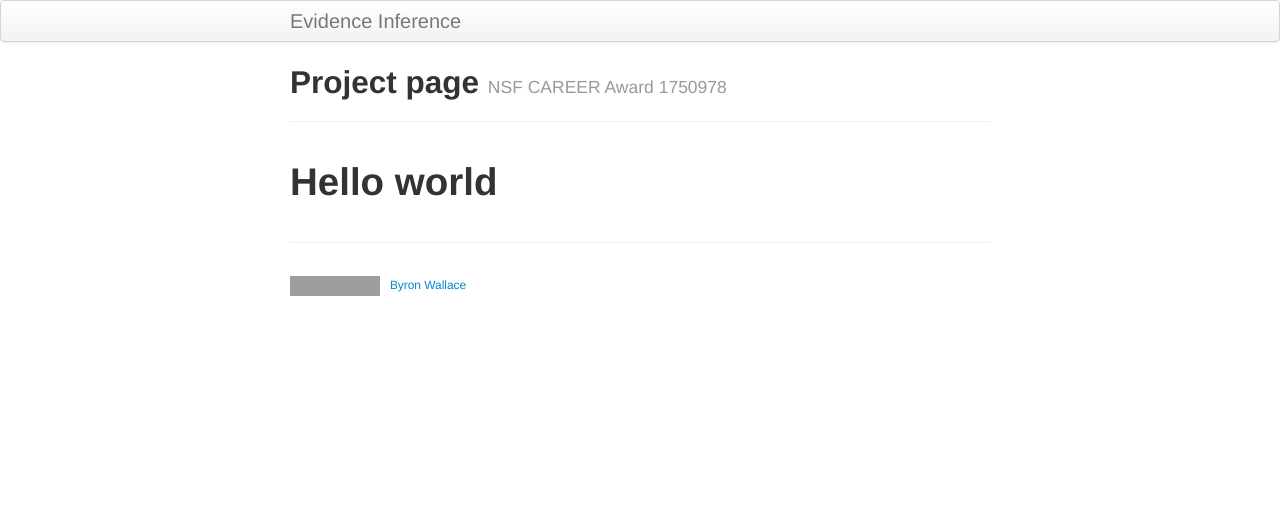
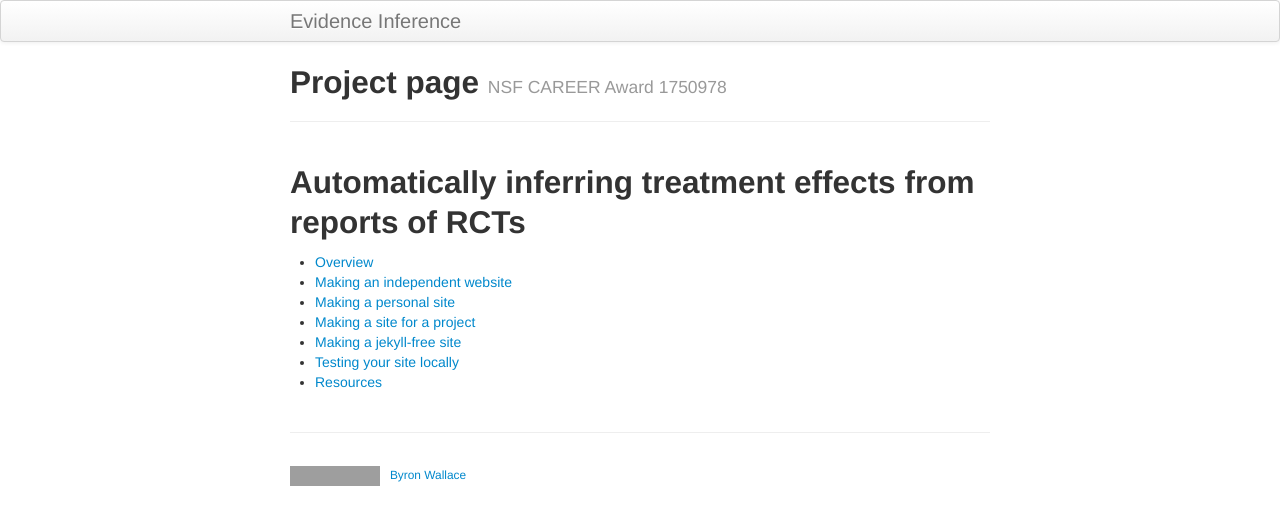
Before and after one commit to bwallace/evidence_inference, a Jekyll site: the page built from index.md, in a window 1280 px wide. Shown: the top 525 px of the page. Built offline with Jekyll 4.4.1, drawn with Linux system fonts in a browser that asks for light colours; grey boxes are pictures that could not be loaded.

Commit message:
Update index.md

```diff
--- a/index.md
+++ b/index.md
@@ -4,4 +4,13 @@ title: Project page
 tagline: NSF CAREER Award 1750978
 ---
 
-# Hello world
+## Automatically inferring treatment effects from reports of RCTs
+
+
+- [Overview](pages/overview.html)
+- [Making an independent website](pages/independent_site.html)
+- [Making a personal site](pages/user_site.html)
+- [Making a site for a project](pages/project_site.html)
+- [Making a jekyll-free site](pages/nojekyll.html)
+- [Testing your site locally](pages/local_test.html)
+- [Resources](pages/resources.html)
```
